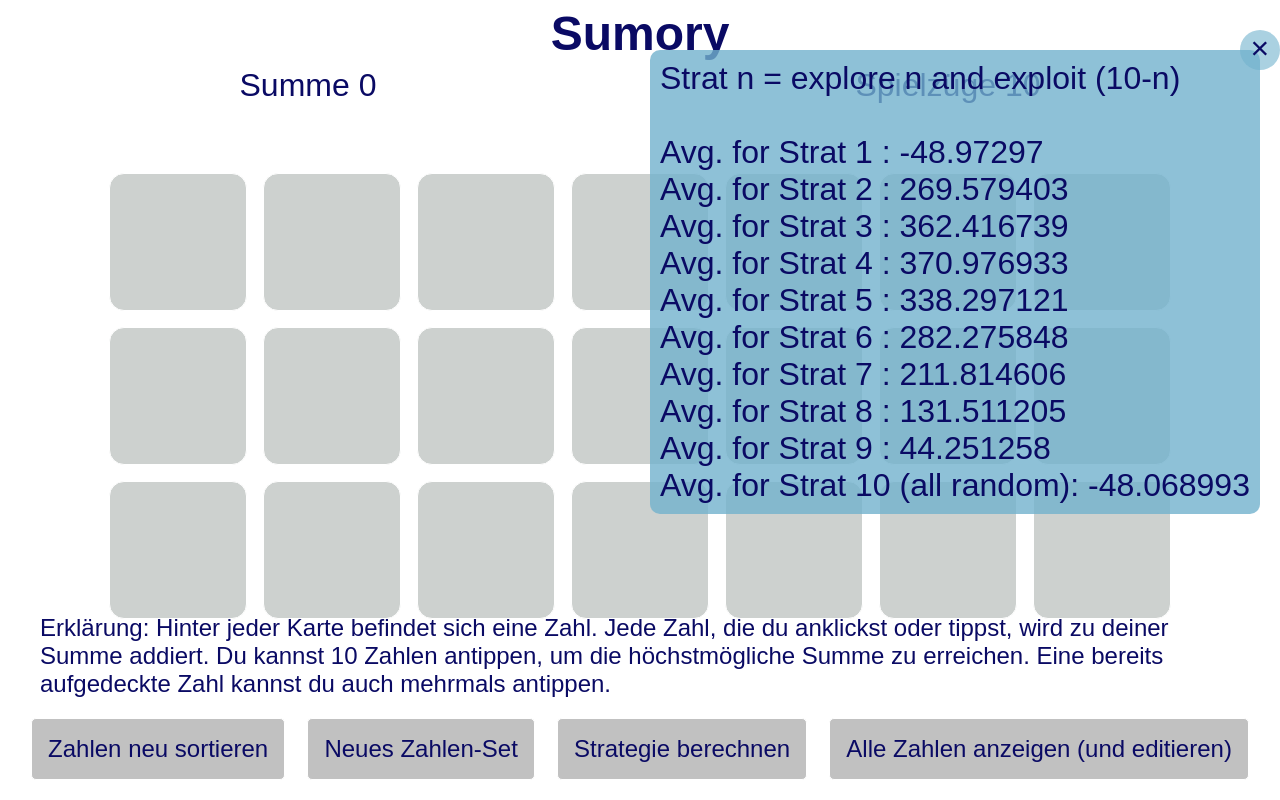
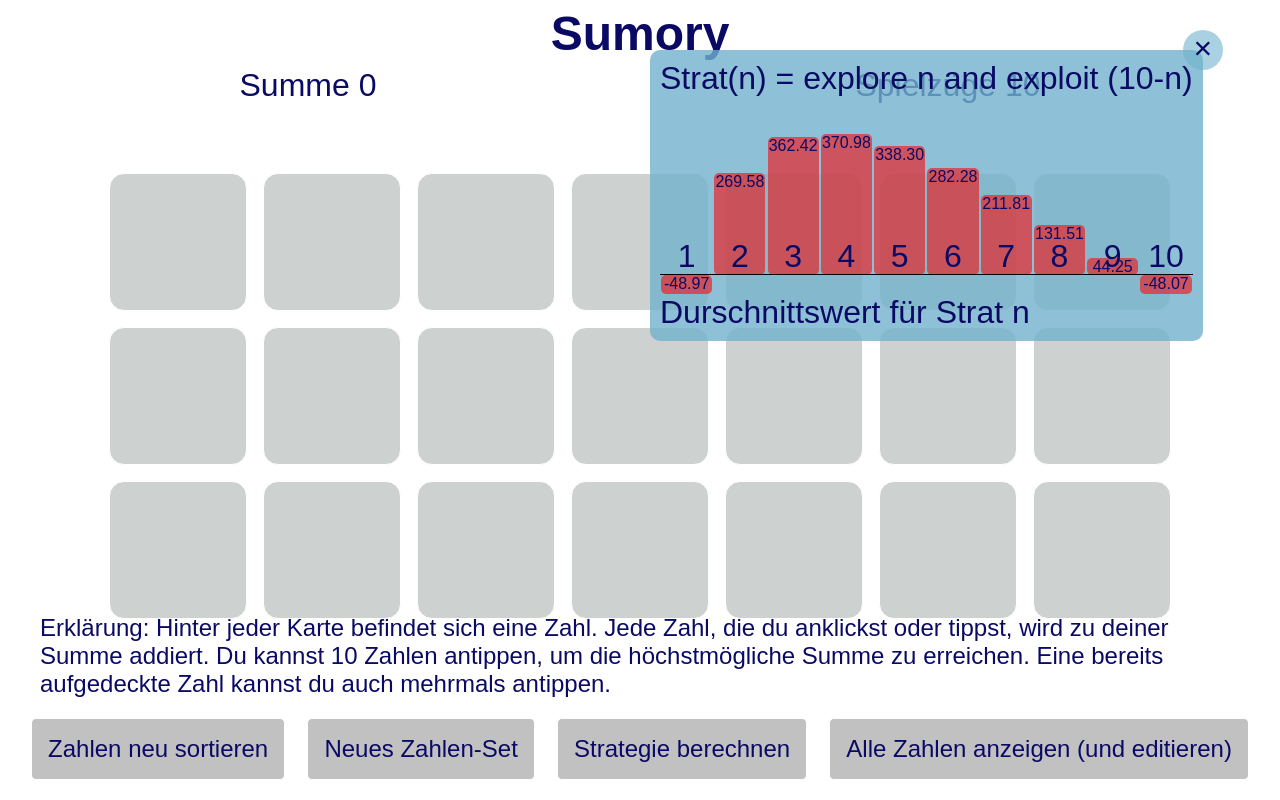
Before and after one commit to IMAGINARY/ai-to-touch-prototypes, a plain HTML site: page sumory.html in a window 1280 px wide. Both pictures are taken after a click on the element "Strategie berechnen". Drawn offline with Linux system fonts and the light colour scheme.

Commit message:
render diagrams for stragegies

```diff
--- a/sumory-style.css
+++ b/sumory-style.css
@@ -216,3 +216,53 @@ path:hover {
       fill: #ff0000 !important;
       fill-opacity: .2 !important;
 }
+
+
+diagram {}
+
+#diagram {
+    display: flex;
+    flex-direction: row;
+    justify-content: space-around;
+    width: 100%;
+    height: 20vh;
+    position: relative;
+    /* border-radius: 3px; */
+    /* border-bottom: 1px black solid; */
+}
+
+.bar-track {}
+
+.bar {
+    position: absolute;
+    background-color: #ff00008f;
+    /* bottom: 0px; */
+    font-size: medium;
+    border-radius: 5px;
+    border: 5px;
+    width: 100%;
+    text-align: center;
+    /* transform: rotate(-90deg); */
+}
+
+.baridx {
+    position: absolute;
+    bottom: 0;
+    text-align: center;
+    width: 100%;
+}
+
+.bar-track {
+    /* background-color: green; */
+    height: 100%;
+    position: relative;
+    width: 4vw;
+}
+
+.zeroline {
+    /* height: 1px; */
+    color: green;
+    width: 100%;
+    position: absolute;
+    border-top: 1px black solid;
+}
--- a/sumory.js
+++ b/sumory.js
@@ -267,9 +267,27 @@ var calculate_strategy = function() {
         }
     }
 
-    let msg = `Strat n = explore n and exploit (${draws}-n) <br><br>`;
-    for (l = 1; l <= draws; l++)
-        msg += `Avg. for Strat ${l} ${l==draws ? '(all random)' :''}: ${strat_nr[l]/iterations}<br>`;
+    let msg = `Strat(n) = explore n and exploit (${draws}-n) <br><br>`;
+    msg += `<div id="diagram">`
+
+    minval = 0;
+    maxval = 1;
+
+    for (l = 1; l <= draws; l++) {
+        strat_nr[l] = strat_nr[l]/iterations;
+        minval = Math.min(strat_nr[l], minval);
+        maxval = Math.max(strat_nr[l], maxval);
+    }
+    let z = (0-minval)/(maxval-minval)*100; //height of zero line
+    for (l = 1; l <= draws; l++) {
+        //msg += `Avg. for Strat ${l} ${l==draws ? '(all random)' :''}: ${strat_nr[l]/iterations}<br>`;
+        let v = strat_nr[l];
+        let p = (v-minval)/(maxval-minval)*100;
+        msg += `<div class="bar-track"><div class="bar" style="top: ${100-Math.max(p,z)}%; bottom: ${Math.min(p,z)}%">${v.toFixed(2)}</div><div class="baridx" style="bottom: ${z}%;">${l}</div></div>`;
+    }
+    msg += `<div class="zeroline" style="bottom: ${z}%;"></div>`
+    msg += `</div>`;
+    msg += `Durschnittswert für Strat n`
     show_message(msg);
 }
 
```
